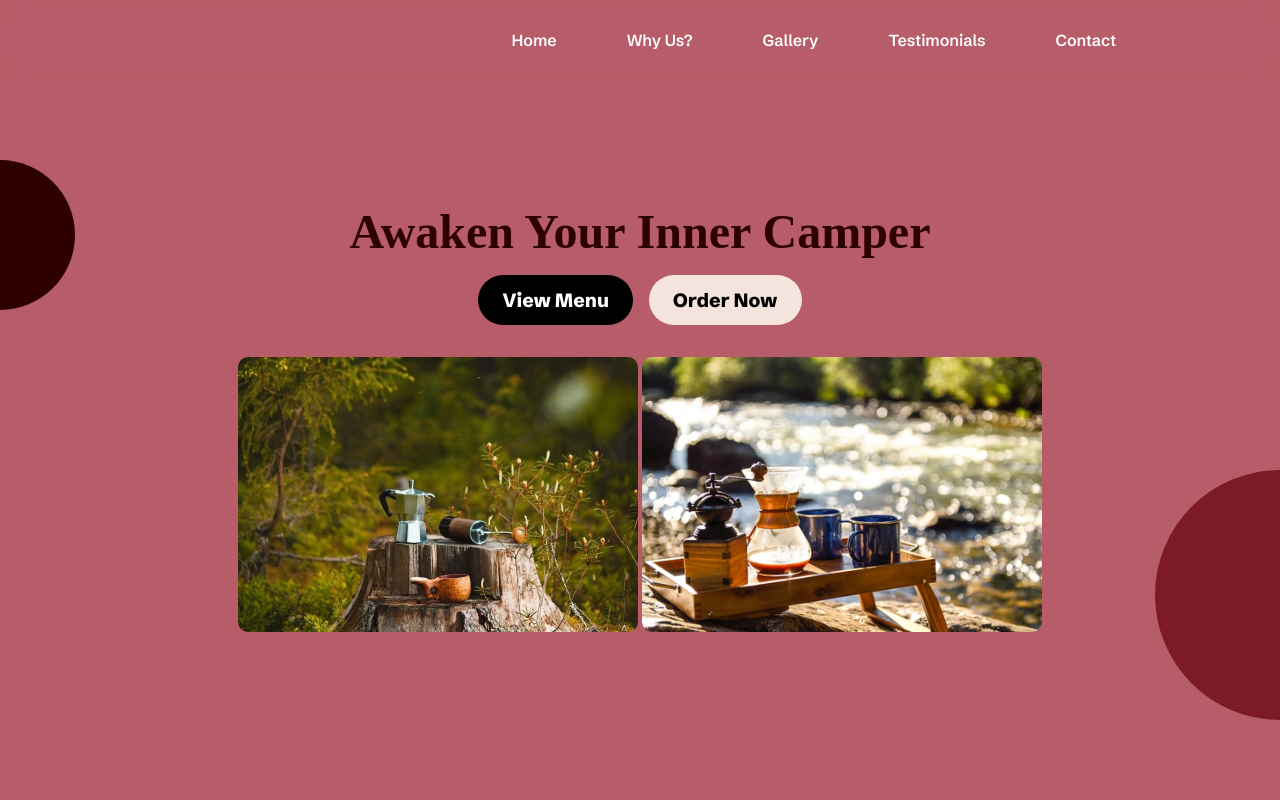
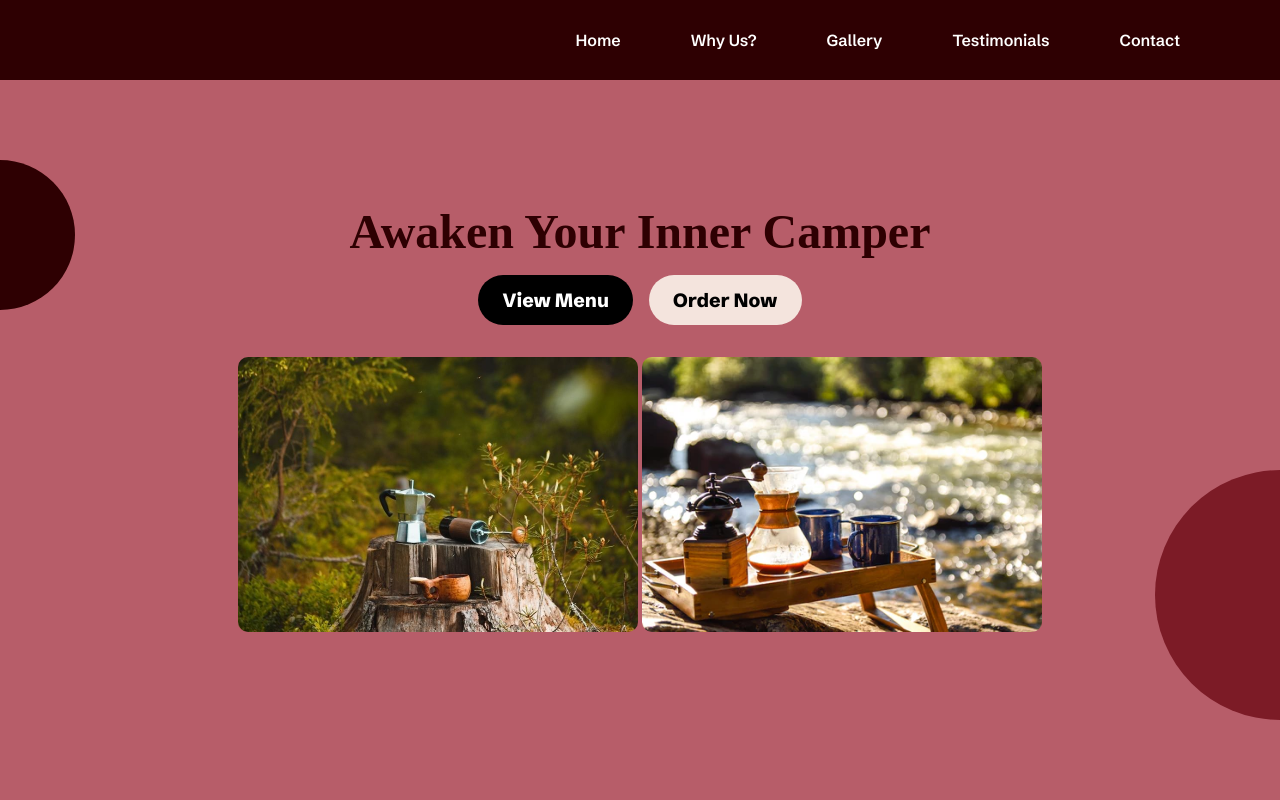
Before and after one commit to NathanKhoP/pweb-htmlcss-P5-2024, a plain HTML site: page index.html in a window 1280 px wide. Shown: the top 800 px of the page. Drawn offline with Linux system fonts and the light colour scheme; a web font is replaced by a local one.

Commit message:
fix: nav

```diff
--- a/css/index.css
+++ b/css/index.css
@@ -24,6 +24,34 @@ section {
     color: brown;
 
 
+}
+
+header {
+    background-color: #2e0002;
+    height: 5em;
+    display: flex;
+    justify-content: space-between;
+    align-items: center;
+    padding: 0 5%;
+    position: fixed;
+    width: 100%;
+    top: 0;
+    z-index: 1000;
+}
+
+header .logo {
+    height: 80%;
+}
+
+header nav a {
+    color: #fff;
+    font-size: 1rem;
+    transition: color 0.3s ease;
+}
+
+header nav a:hover,
+header nav a.active-link {
+    color: #EACDC2;
 }
 
 html {
--- a/css/navbar.css
+++ b/css/navbar.css
@@ -8,11 +8,10 @@ header {
     left: 0;
     display: flex;
     align-items: center;
-    font-weight:600;
+    font-weight: 600;
     justify-content: flex-end;
     -webkit-backdrop-filter: blur(11px);
     backdrop-filter: blur(11px);
-    padding-inline: 5%;
     z-index: 1000;
     font-family: 'Schibsted Grotesk', sans-serif;
     /* background-color: #181c14; */
```
